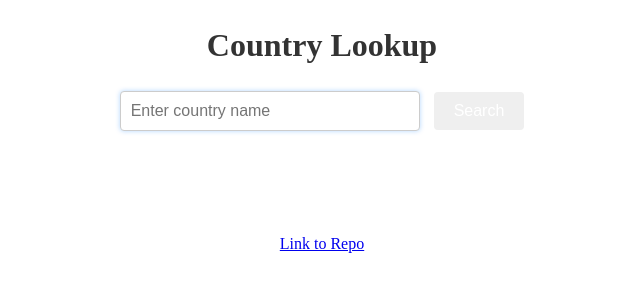
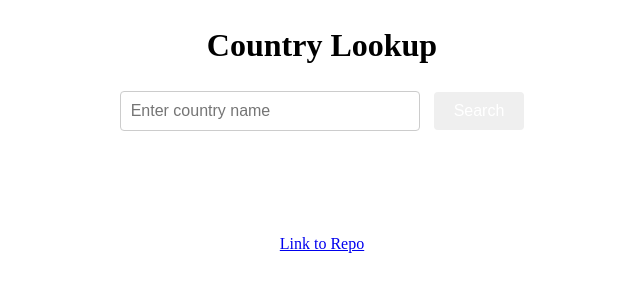
Before and after one commit to yoonbae123/2583627-lab4-sd, a plain HTML site: page index.html in a window 1280 px wide. Shown: the whole page, without its empty margins (318-958 px from the left). Drawn offline with Linux system fonts and the light colour scheme.

Commit message:
Update styles.css

```diff
--- a/styles.css
+++ b/styles.css
@@ -19,7 +19,6 @@ header {
 }
 
 h1 {
-    color: #333;
     font-size: 2em;
     margin-bottom: 20px;
 }
@@ -39,7 +38,6 @@ section {
 
 #country-input {
     outline: none;
-    box-shadow: 0 0 5px rgba(0, 123, 255, 0.3);
 }
 
 #submit-btn {
```
